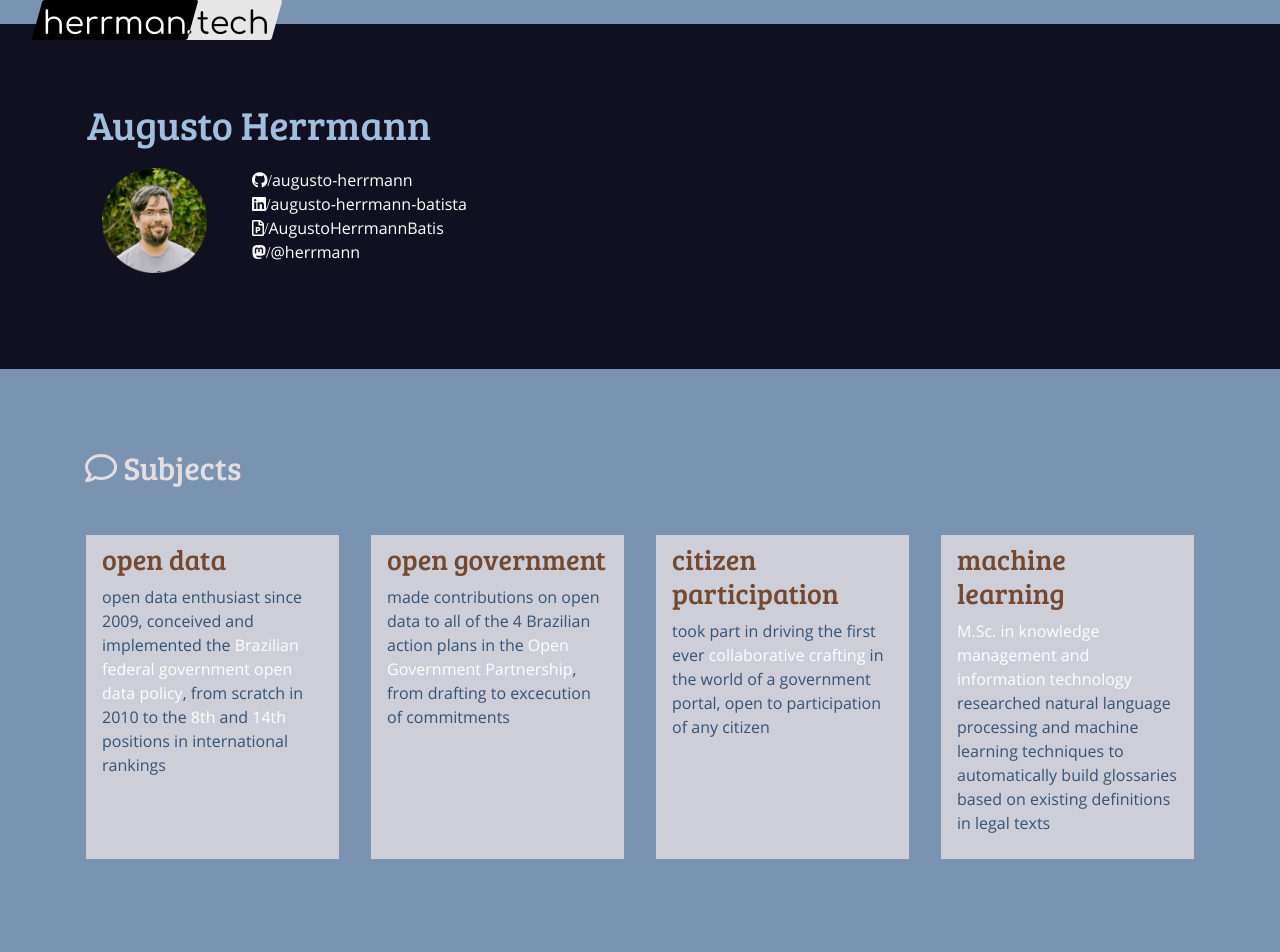
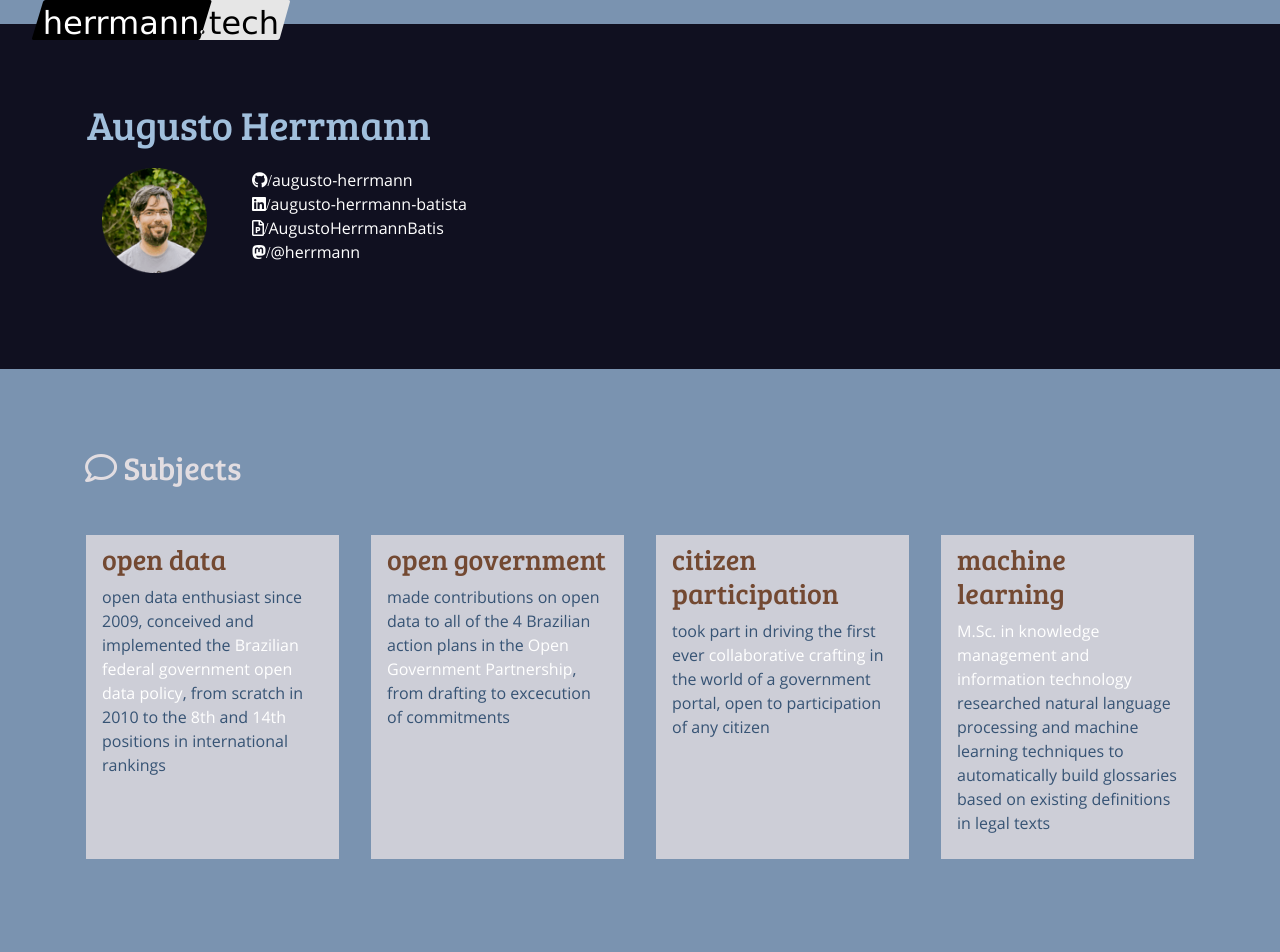
Before and after one commit to augusto-herrmann/augusto-herrmann.github.io, a Jekyll site: the page built from en/index.md, in a window 1280 px wide. Shown: the top 952 px of the page. Built offline with Jekyll 4.4.1, drawn with Linux system fonts in a browser that asks for light colours; nearby versions of some CDN libraries; grey boxes are pictures that could not be loaded.

Commit message:
fix logo

```diff
--- a/assets/styles/base.css
+++ b/assets/styles/base.css
@@ -79,7 +79,7 @@ h1, h2, h3, h4, h5 {
 }
 
 .masthead-brand .logo {
-  width: 250px;
+  width: 258px;
   height: 40px;
   display: flex;
   margin-bottom: -16px;
```
Also changed, not shown: assets/images/logo.png, assets/images/logo.svg.
